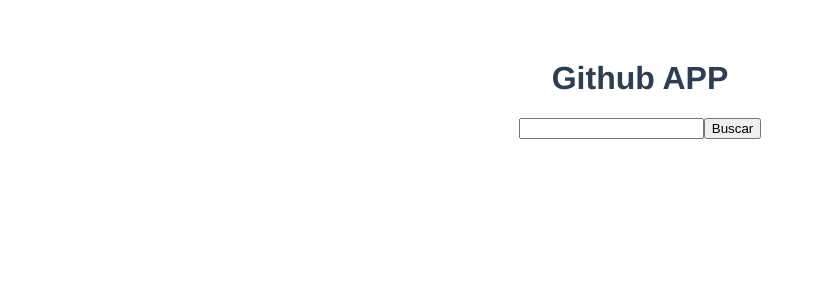
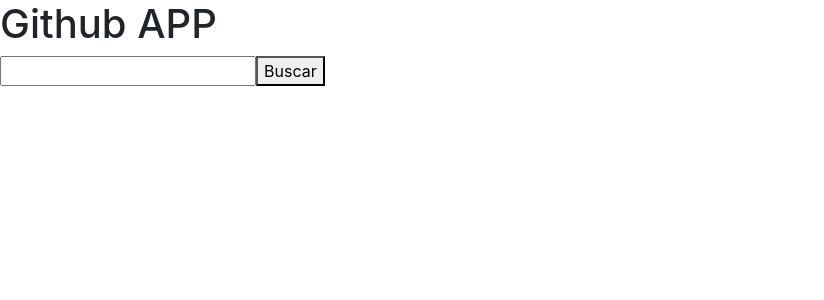
Before and after one commit to dandeveloper/GithubApp, a Vue app: page / in a window 1280 px wide. Shown: the top 300 px of the page, without its empty margins (0-824 px from the left). Built offline with nearby package versions, Linux system fonts and the light colour scheme.

Commit message:
Added bootstrap to the project.

```diff
--- a/package.json
+++ b/package.json
@@ -14,6 +14,8 @@
   },
   "dependencies": {
     "axios": "^0.18.0",
+    "bootstrap": "^4.1.1",
+    "bootstrap-vue": "^2.0.0-rc.11",
     "debounce": "^1.1.0",
     "vue": "^2.5.2",
     "vue-router": "^3.0.1",
@@ -50,6 +52,7 @@
     "jest": "^22.0.4",
     "jest-serializer-vue": "^0.3.0",
     "node-notifier": "^5.1.2",
+    "node-sass": "^4.9.0",
     "optimize-css-assets-webpack-plugin": "^3.2.0",
     "ora": "^1.2.0",
     "portfinder": "^1.0.13",
@@ -57,6 +60,7 @@
     "postcss-loader": "^2.0.8",
     "postcss-url": "^7.2.1",
     "rimraf": "^2.6.0",
+    "sass-loader": "^7.0.3",
     "semver": "^5.3.0",
     "shelljs": "^0.7.6",
     "uglifyjs-webpack-plugin": "^1.1.1",
--- a/src/App.vue
+++ b/src/App.vue
@@ -10,13 +10,9 @@
 };
 </script>
 
-<style>
-#app {
-  font-family: 'Avenir', Helvetica, Arial, sans-serif;
-  -webkit-font-smoothing: antialiased;
-  -moz-osx-font-smoothing: grayscale;
-  text-align: center;
-  color: #2c3e50;
-  margin-top: 60px;
-}
+<style lang="scss">
+  $theme-colors: (
+    "primary": #24292e
+  );
+  @import '../node_modules/bootstrap/scss/bootstrap.scss';
 </style>
--- a/src/main.js
+++ b/src/main.js
@@ -1,6 +1,8 @@
 // The Vue build version to load with the `import` command
 // (runtime-only or standalone) has been set in webpack.base.conf with an alias.
 import Vue from 'vue';
+import BootstrapVue from 'bootstrap-vue';
+import 'bootstrap/dist/css/bootstrap.css';
 import App from './App';
 import router from './router';
 import store from './vuex/store';
@@ -8,6 +10,8 @@
 
 Vue.config.productionTip = false;
 Vue.component('Header', Header);
+
+Vue.use(BootstrapVue);
 /* eslint-disable no-new */
 new Vue({
   el: '#app',
```
Also changed, not shown: 1 other file (tests, documents, lock files or other folders).
